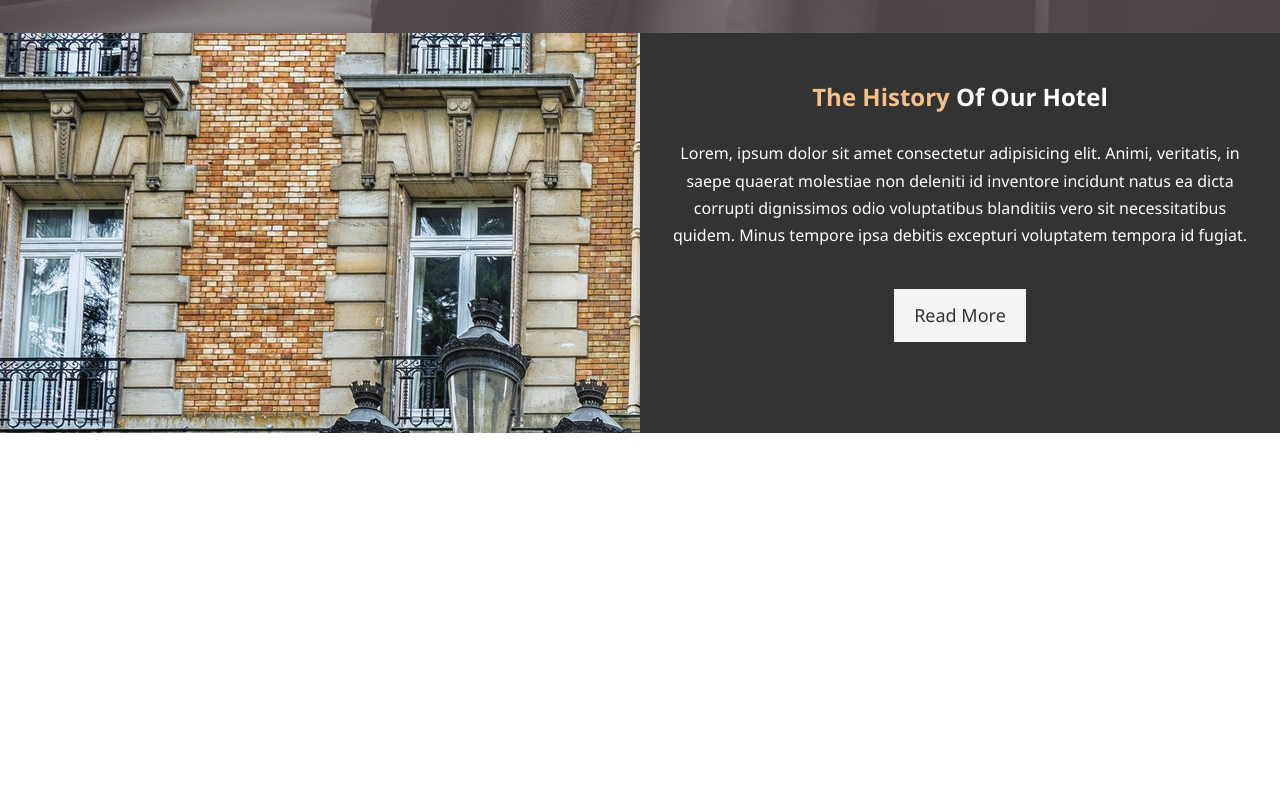
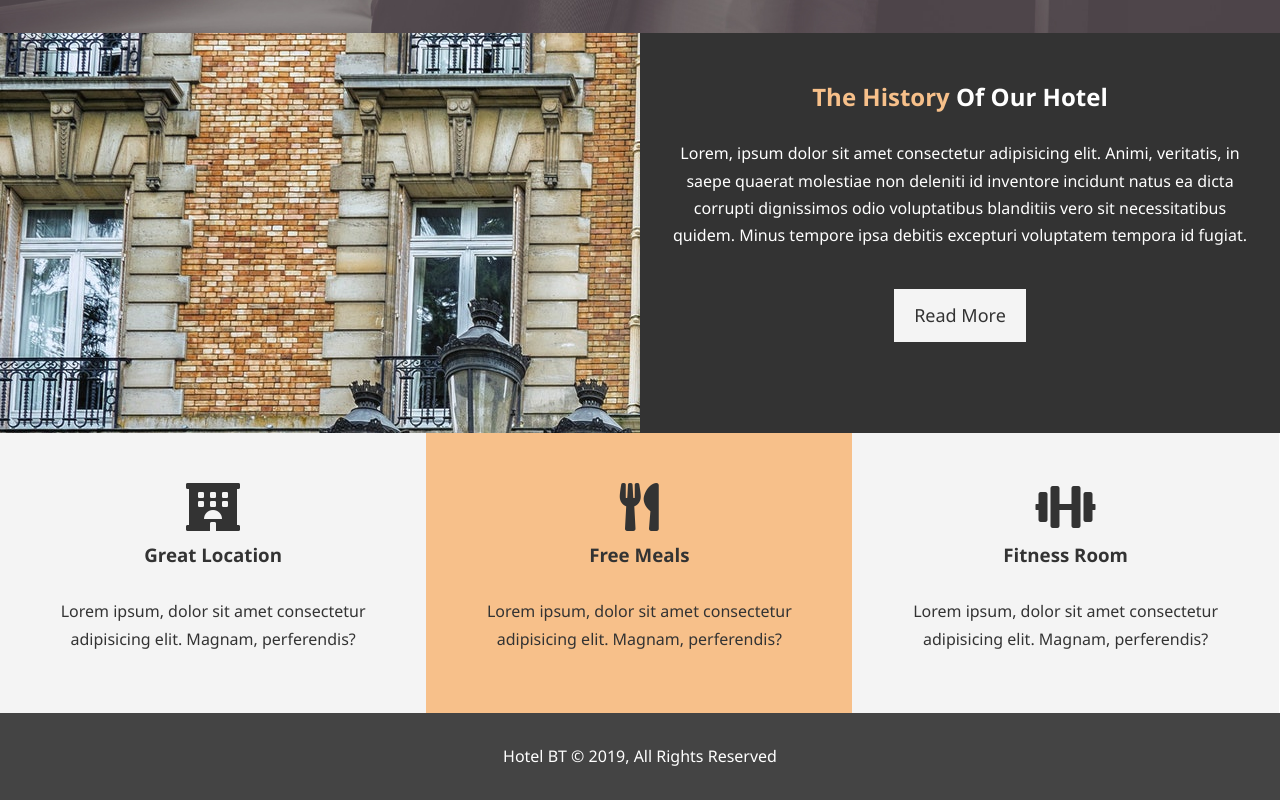
Before and after one commit to PlooJompong/Hotel, a plain HTML site: page index.html in a window 1280 px wide. Shown: the part 634-1434 px from the top of the page. Before the commit the page ends 1067 px from the top, so only its background shows below. Drawn offline with Linux system fonts and the light colour scheme.

Commit message:
Fösta sída klar

```diff
--- a/css/style.css
+++ b/css/style.css
@@ -72,8 +72,12 @@ p {
 }
 
 .bg-primary {
-  background: #333;
-  color: #f7c08a;
+  background: #f7c08a;
+  color: #333;
+}
+
+.clr {
+  clear: both;
 }
 
 /* Navbar */
@@ -159,3 +163,23 @@ p {
 #home-info .info-content p {
   padding-bottom: 30px;
 }
+
+/* Features */
+.box {
+  float:left;
+  width: 33.3%;
+  padding: 50px;
+  text-align: center;
+}
+
+.box i {
+  margin-bottom: 10px;
+}
+
+/* Footer */
+#main-footer {
+  text-align: center;
+  background: #444;
+  color: #fff;
+  padding: 20px;
+}
--- a/index.html
+++ b/index.html
@@ -5,6 +5,7 @@
   <meta name="viewport" content="width=device-width, initial-scale=1.0">
   <meta name="description" content="Welcomto the the hotel">
   <meta name="keyword" content="hotel, boston hotel">
+  <link rel="stylesheet" href="https://use.fontawesome.com/releases/v5.15.1/css/all.css" integrity="sha384-vp86vTRFVJgpjF9jiIGPEEqYqlDwgyBgEF109VFjmqGmIY/Y4HV4d3Gp2irVfcrp" crossorigin="anonymous">
   <link rel="stylesheet" href="./css/style.css">
   <title>Hotel BT | Welcome </title>
 </head>
@@ -41,5 +42,28 @@
     </div>
   </section>
 
+  <section id="features">
+    <div class="box btn-light">
+      <i class="fas fa-hotel fa-3x"></i>
+      <h3>Great Location</h3>
+      <p>Lorem ipsum, dolor sit amet consectetur adipisicing elit. Magnam, perferendis?</p>
+    </div>
+    <div class="box bg-primary">
+      <i class="fas fa-utensils fa-3x"></i>
+      <h3>Free Meals</h3>
+      <p>Lorem ipsum, dolor sit amet consectetur adipisicing elit. Magnam, perferendis?</p>
+    </div>
+    <div class="box bg-light">
+      <i class="fas fa-dumbbell fa-3x"></i>
+      <h3>Fitness Room</h3>
+      <p>Lorem ipsum, dolor sit amet consectetur adipisicing elit. Magnam, perferendis?</p>
+    </div>
+  </section>
+
+  <div class="clr"></div>
+
+  <footer id="main-footer">
+    <p>Hotel BT &copy; 2019, All Rights Reserved</p>
+  </footer>
 </body>
 </html>
```
